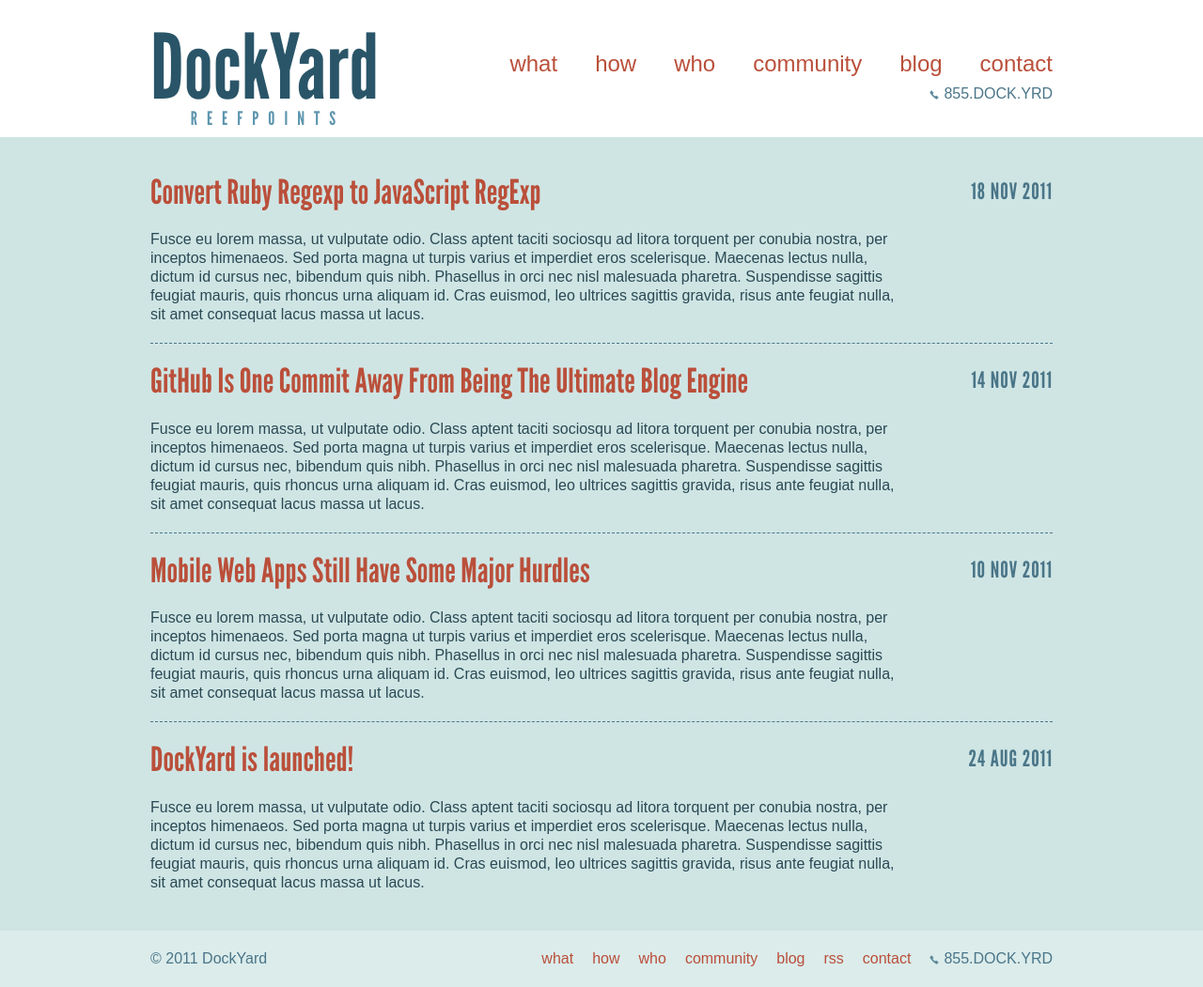
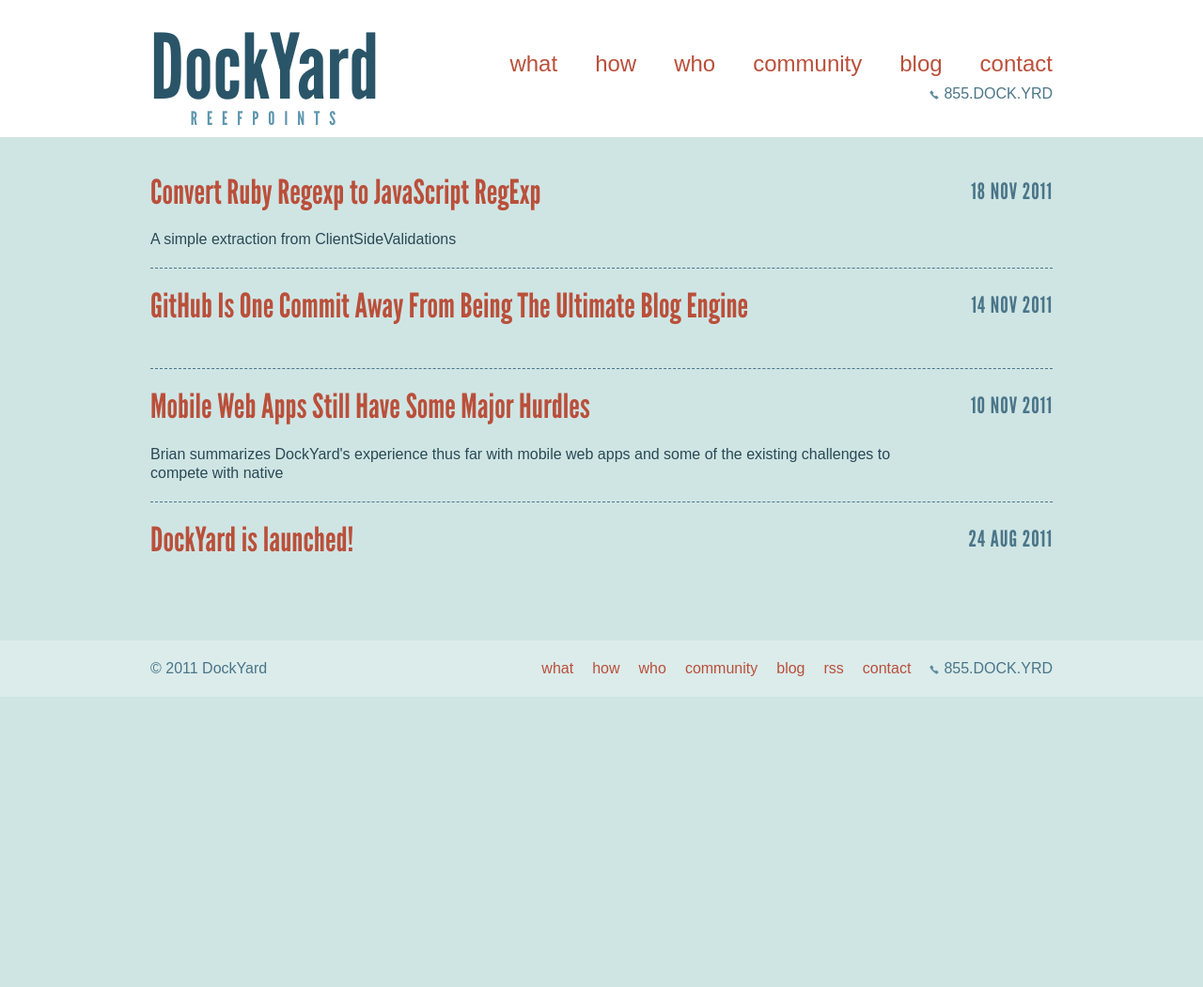
Before and after one commit to Hakon/reefpoints, a Jekyll site: the page built from index.html, in a window 1280 px wide. Shown: the whole page at 94% size. Built offline with Jekyll 4.4.1, drawn with Linux system fonts in a browser that asks for light colours; Markdown is read by kramdown in place of the engine named in the settings; after the commit the page ends 900 px from its top, so only the background shows below that.

Commit message:
Added summaries

```diff
--- a/_posts/2011-11-10-mobile-web-apps.md
+++ b/_posts/2011-11-10-mobile-web-apps.md
@@ -5,6 +5,7 @@
 author: Brian Cardarella
 twitter: bcardarella
 github: bcardarella
+summary: Brian summarizes DockYard's experience thus far with mobile web apps and some of the existing challenges to compete with native
 ---
 
 Over the past 24 hours I've seen several articles ([1](http://venturebeat.com/2011/11/09/mobile-web/),[2](http://www.guardian.co.uk/technology/blog/2011/nov/03/will-html5-replace-native-apps)) on [Hacker News](http://news.ycombinator.com)
--- a/_posts/2011-11-18-convert-ruby-regexp-to-javascript-regex.md
+++ b/_posts/2011-11-18-convert-ruby-regexp-to-javascript-regex.md
@@ -5,6 +5,7 @@
 author: Brian Cardarella
 twitter: bcardarella
 github: bcardarella
+summary: A simple extraction from ClientSideValidations
 ---
 
 This has a very limited use case, but I needed it for
--- a/index.html
+++ b/index.html
@@ -10,9 +10,11 @@
         <time pubdate datetime="{{ post.date }}">{{ post.date || date_to_string }}</time>
         <h2><a href="{{ post.url }}">{{ post.title }}</a></h2>
       </header>
-      <p>
-        Fusce eu lorem massa, ut vulputate odio. Class aptent taciti sociosqu ad litora torquent per conubia nostra, per inceptos himenaeos. Sed porta magna ut turpis varius et imperdiet eros scelerisque. Maecenas lectus nulla, dictum id cursus nec, bibendum quis nibh. Phasellus in orci nec nisl malesuada pharetra. Suspendisse sagittis feugiat mauris, quis rhoncus urna aliquam id. Cras euismod, leo ultrices sagittis gravida, risus ante feugiat nulla, sit amet consequat lacus massa ut lacus.
-      </p>
+      {{ if post.summary }}
+        <p>
+           {{ post.summary }}
+        </p>
+      {{ endif }}
     </article>
   {% endfor %}
 </section>
```
